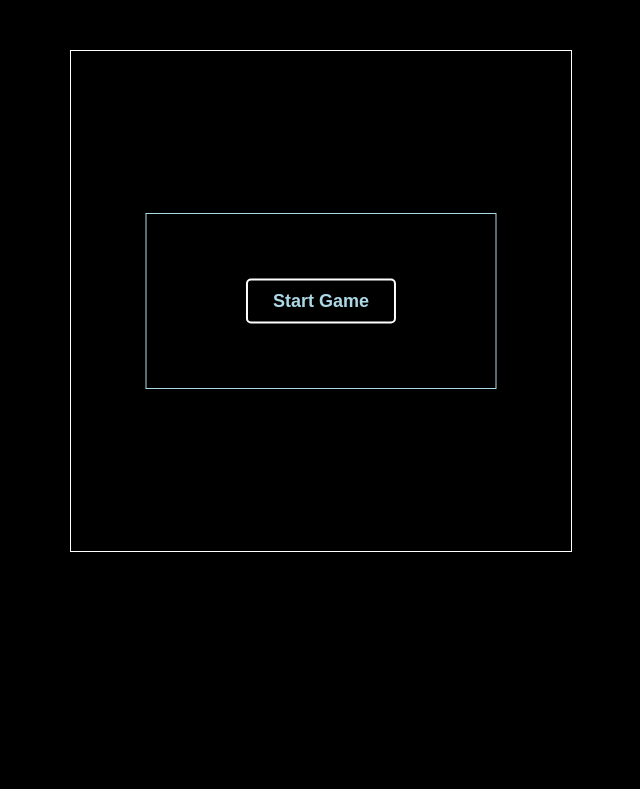
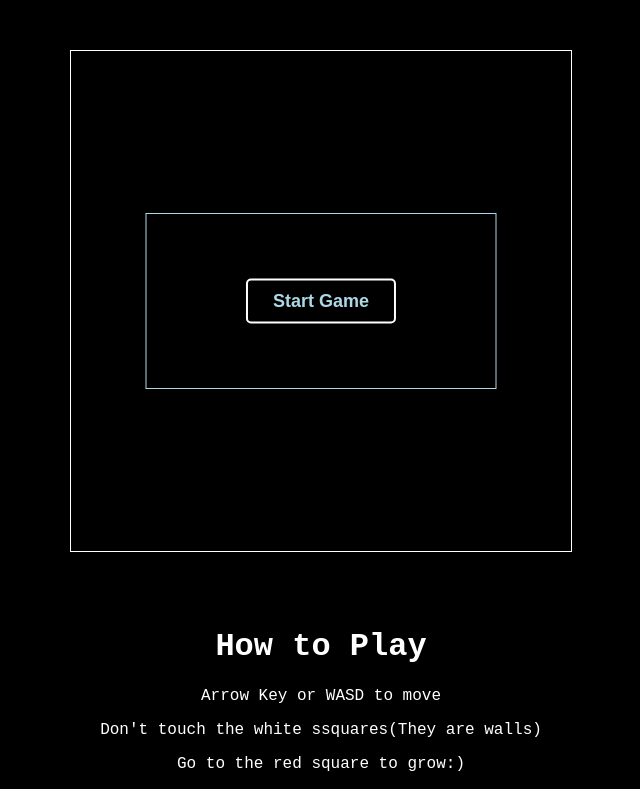
Before and after one commit to ALtec2/snake, a plain HTML site: page index.html in a window 1280 px wide. Shown: the part 80-869 px from the top of the page, without its empty margins (319-959 px from the left). Before the commit the page ends 800 px from the top, so only its background shows below. Drawn offline with Linux system fonts and the light colour scheme.

Commit message:
Add game instructions to index.html
Added instructions on how to play the game.

```diff
--- a/index.html
+++ b/index.html
@@ -13,5 +13,11 @@
 		<canvas id="board"></canvas>
 		<button id="restartBtn" onclick="startGame()" style="display: none;">Start Game</button>
 	</div>
+	<h1>How to Play </h1>
+	<p>Arrow Key or WASD to move</p>
+	<p>Don't touch the white ssquares(They are walls)</p>
+	<p>Go to the red square to grow:)<p>
+
+
 </body>
 </html>
```
